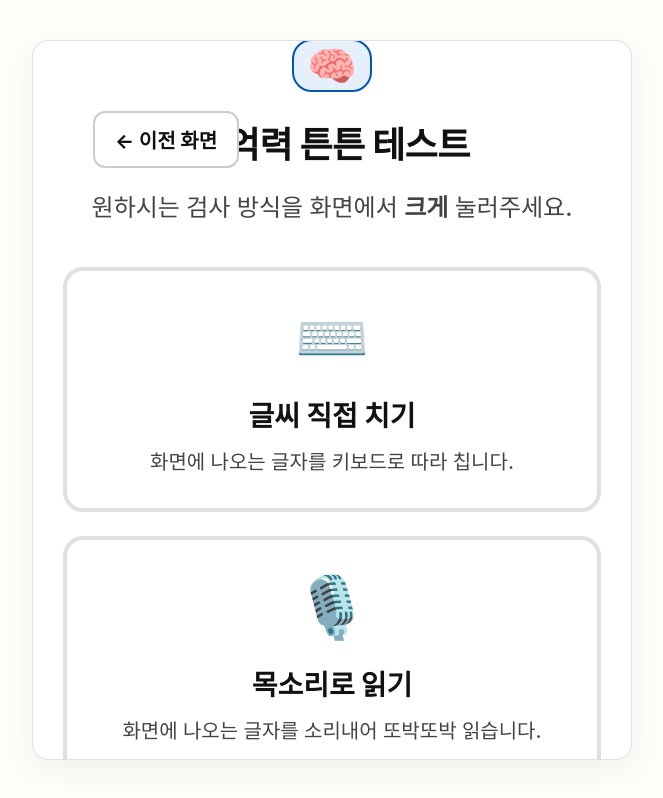
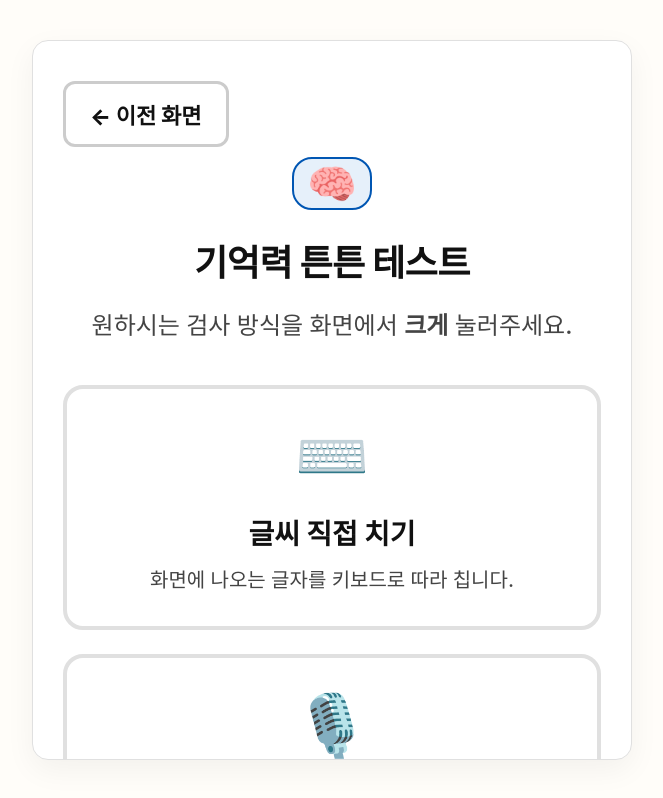
Before and after one commit to uglygw0/Alzh-app, a React (Vite) app: page / in a window 1280 px wide. Both pictures are taken after a click on the button "검사 체험하기 👉". Shown: the whole page, without its empty margins (308-971 px from the left). Built offline with nearby package versions, Linux system fonts and the light colour scheme; a web font is replaced by a local one.

Commit message:
Fix back-btn styling to prevent overlapping text

```diff
--- a/src/App.jsx
+++ b/src/App.jsx
@@ -361,9 +361,12 @@ function App() {
       )}
 
       {stage === 'select-mode' && (
-        <div className="center-content fade-in">
+        <div className="fade-in" style={{ display: 'flex', flexDirection: 'column', height: '100%' }}>
+          <div style={{ width: '100%' }}>
             <button className="back-btn" onClick={() => setStage('home')}>← 이전 화면</button>
-          <div className="header-icon" style={{ marginTop: '20px' }}>🧠</div>
+          </div>
+          <div className="center-content" style={{ flex: 1, justifyContent: 'flex-start', paddingTop: '10px' }}>
+            <div className="header-icon">🧠</div>
             <h1>기억력 튼튼 테스트</h1>
             <p style={{ marginBottom: '40px', fontSize: '24px' }}>
               원하시는 검사 방식을 화면에서 <strong>크게</strong> 눌러주세요.
@@ -387,12 +390,16 @@ function App() {
               </div>
             </div>
           </div>
+        </div>
       )}
 
       {/* Typing Intro */}
       {stage === 'typing-intro' && (
-        <div className="center-content fade-in">
-          <button className="back-btn" onClick={() => setStage('select-mode')}>← 처음으로</button>
+        <div className="fade-in" style={{ display: 'flex', flexDirection: 'column', height: '100%' }}>
+          <div style={{ width: '100%' }}>
+            <button className="back-btn" onClick={() => setStage('select-mode')}>← 이전 화면</button>
+          </div>
+          <div className="center-content" style={{ flex: 1, justifyContent: 'flex-start', paddingTop: '10px' }}>
             <div className="header-icon">⌨️</div>
             <h1>글씨 직접 치기</h1>
             <div className="solid-card" style={{ marginBottom: '40px', textAlign: 'center' }}>
@@ -403,12 +410,16 @@ function App() {
             </div>
             <button className="btn" onClick={handleStartTest}>시작하기</button>
           </div>
+        </div>
       )}
 
       {/* Voice Intro */}
       {stage === 'voice-intro' && (
-        <div className="center-content fade-in">
-          <button className="back-btn" onClick={() => setStage('select-mode')}>← 처음으로</button>
+        <div className="fade-in" style={{ display: 'flex', flexDirection: 'column', height: '100%' }}>
+          <div style={{ width: '100%' }}>
+            <button className="back-btn" onClick={() => setStage('select-mode')}>← 이전 화면</button>
+          </div>
+          <div className="center-content" style={{ flex: 1, justifyContent: 'flex-start', paddingTop: '10px' }}>
             <div className="header-icon">🎙️</div>
             <h1>목소리로 읽기</h1>
             <div className="solid-card" style={{ marginBottom: '40px', textAlign: 'center' }}>
@@ -423,6 +434,7 @@ function App() {
             ) : (
               <button className="btn" onClick={handleStartTest}>시작하기</button>
             )}
+          </div>
         </div>
       )}
 
--- a/src/index.css
+++ b/src/index.css
@@ -397,19 +397,22 @@ p {
 
 .back-btn {
   background: white;
-  border: 2px solid #CCCCCC;
+  border: 3px solid #CCCCCC;
   color: var(--text-dark);
-  font-size: 20px;
-  font-weight: 700;
+  font-size: 22px;
+  font-weight: 800;
   cursor: pointer;
-  position: absolute;
-  top: 30px;
-  left: 30px;
-  display: flex;
+  display: inline-flex;
   align-items: center;
-  padding: 12px 20px;
+  padding: 14px 24px;
   border-radius: 12px;
-  z-index: 10;
+  transition: all 0.2s ease-in-out;
+}
+
+.back-btn:hover {
+  background-color: var(--primary-light);
+  border-color: var(--primary);
+  color: var(--primary-dark);
 }
 
 .error-box {
```
Lines whose indentation alone changed are shown as unchanged.
